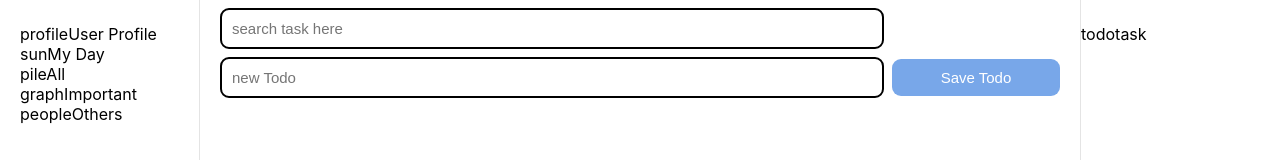
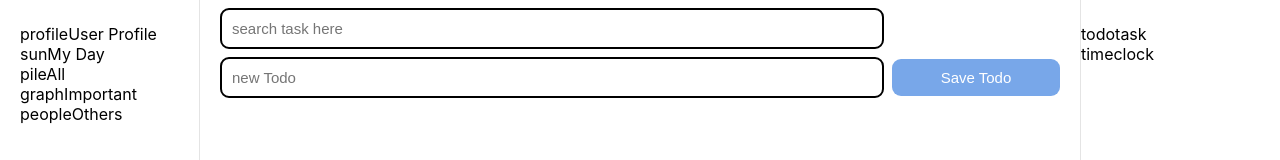
Before and after one commit to DE101/My-Todo, a React (Create React App) app: page / in a window 1280 px wide. Shown: the top 160 px of the page. Built offline with nearby package versions, Linux system fonts and the light colour scheme.

Commit message:
added content

```diff
--- a/src/App.js
+++ b/src/App.js
@@ -49,6 +49,7 @@ function App() {
       </div>
       <div className="right-side-nav">
         <Details text="todo" icon="task"></Details>
+        <Details text="time" icon="clock"></Details>
       </div>
       <Routes>
         <Route path="/"></Route>
```
